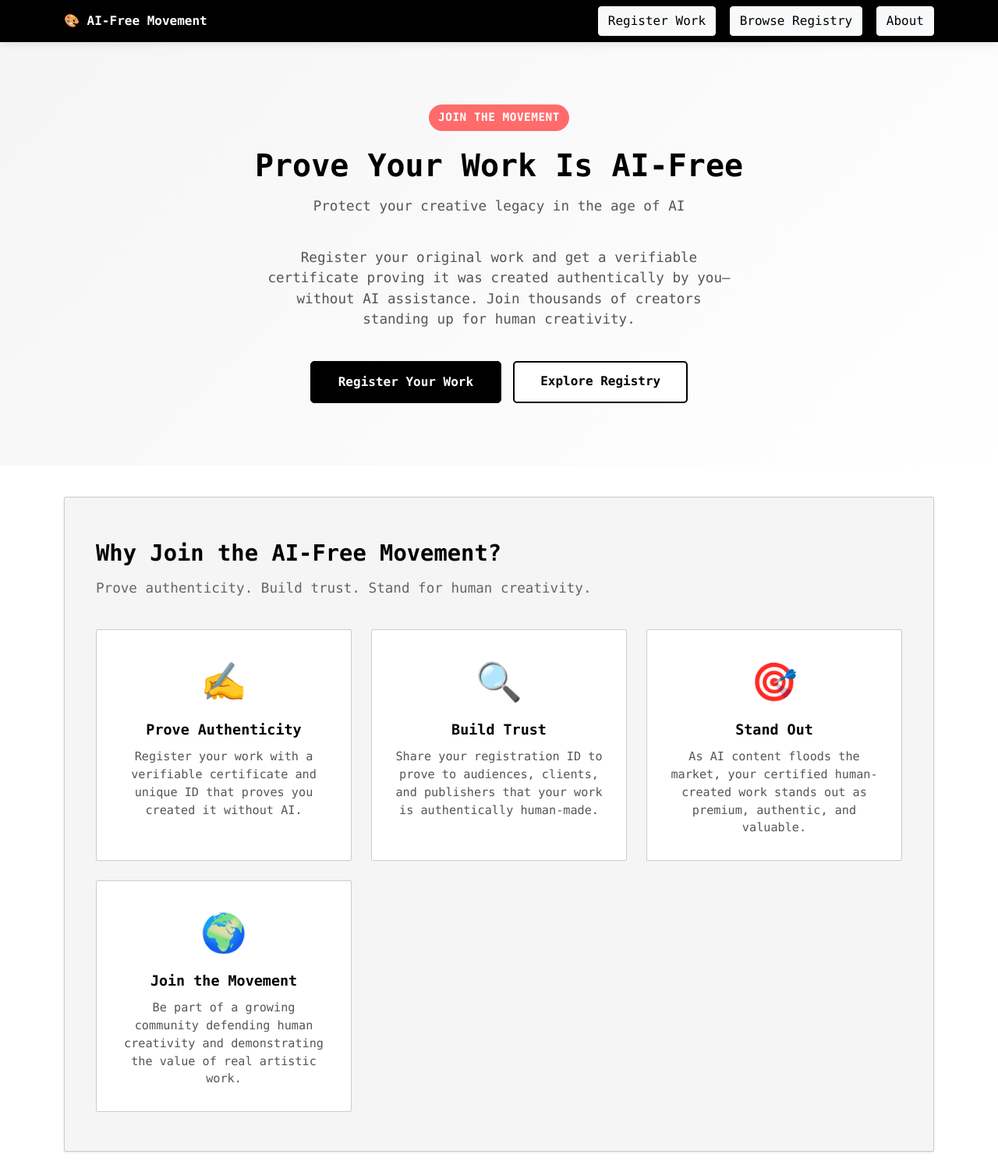
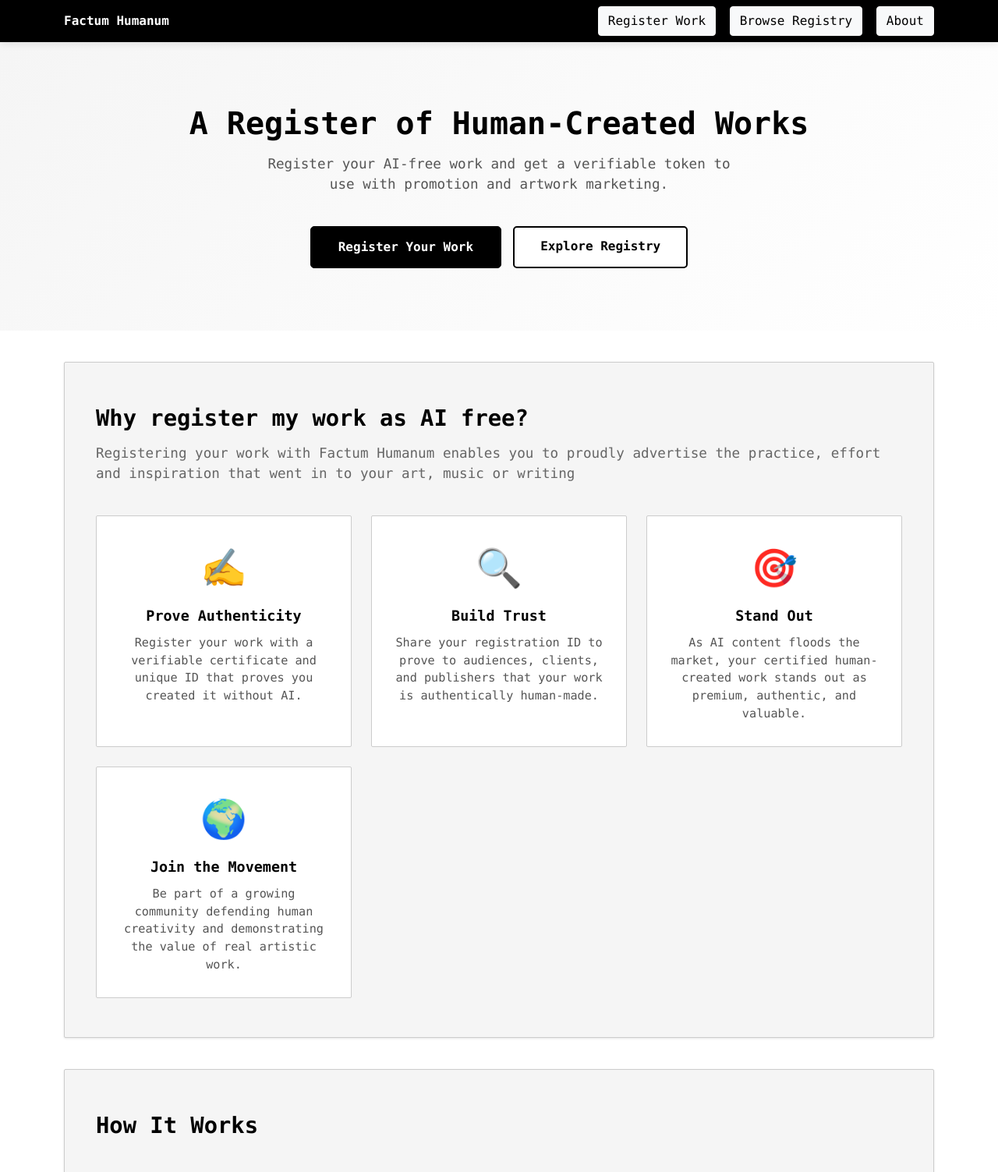
Before and after one commit to jamesth1978/grumble, a Django app: page / in a window 1280 px wide. Shown: the top 1503 px of the page at 78% size. Run offline with Django 5.2, Linux system fonts and the light colour scheme; data that the repository does not hold is empty.

Commit message:
Update index.html with revised branding and messaging

```diff
--- a/factum_humanum/templates/index.html
+++ b/factum_humanum/templates/index.html
@@ -252,7 +252,7 @@
 <body>
     <nav class="navbar navbar-expand-lg navbar-dark">
         <div class="container">
-            <a class="navbar-brand" href="/">🎨 AI-Free Movement</a>
+            <a class="navbar-brand" href="/">Factum Humanum</a>
             <button class="navbar-toggler" type="button" data-bs-toggle="collapse" data-bs-target="#navbarNav">
                 <span class="navbar-toggler-icon"></span>
             </button>
@@ -267,10 +267,9 @@
     </nav>
 
     <div class="hero">
-        <span class="hero-badge">Join the Movement</span>
-        <h1>Prove Your Work Is AI-Free</h1>
-        <p class="hero-subtitle">Protect your creative legacy in the age of AI</p>
-        <p>Register your original work and get a verifiable certificate proving it was created authentically by you—without AI assistance. Join thousands of creators standing up for human creativity.</p>
+        <h1>A Register of Human-Created Works</h1>
+
+        <p>Register your AI-free work and get a verifiable token to use with promotion and artwork marketing.</p>
         <div class="hero-buttons">
             <a href="{% url 'register' %}" class="btn btn-primary">Register Your Work</a>
             <a href="{% url 'search_registry' %}" class="btn btn-secondary">Explore Registry</a>
@@ -280,8 +279,9 @@
     <div class="container">
         <!-- Why Join Section -->
         <div class="content-section">
-            <div class="section-title">Why Join the AI-Free Movement?</div>
-            <div class="section-subtitle">Prove authenticity. Build trust. Stand for human creativity.</div>
+            <div class="section-title">Why register my work as AI free?</div>
+            <div class="section-subtitle">Registering your work with Factum Humanum enables you to proudly advertise the practice, effort and inspiration that went in to your art, music or writing
+                 </div>
             <div class="features">
                 <div class="feature-box">
                     <div class="feature-icon">✍️</div>
```
